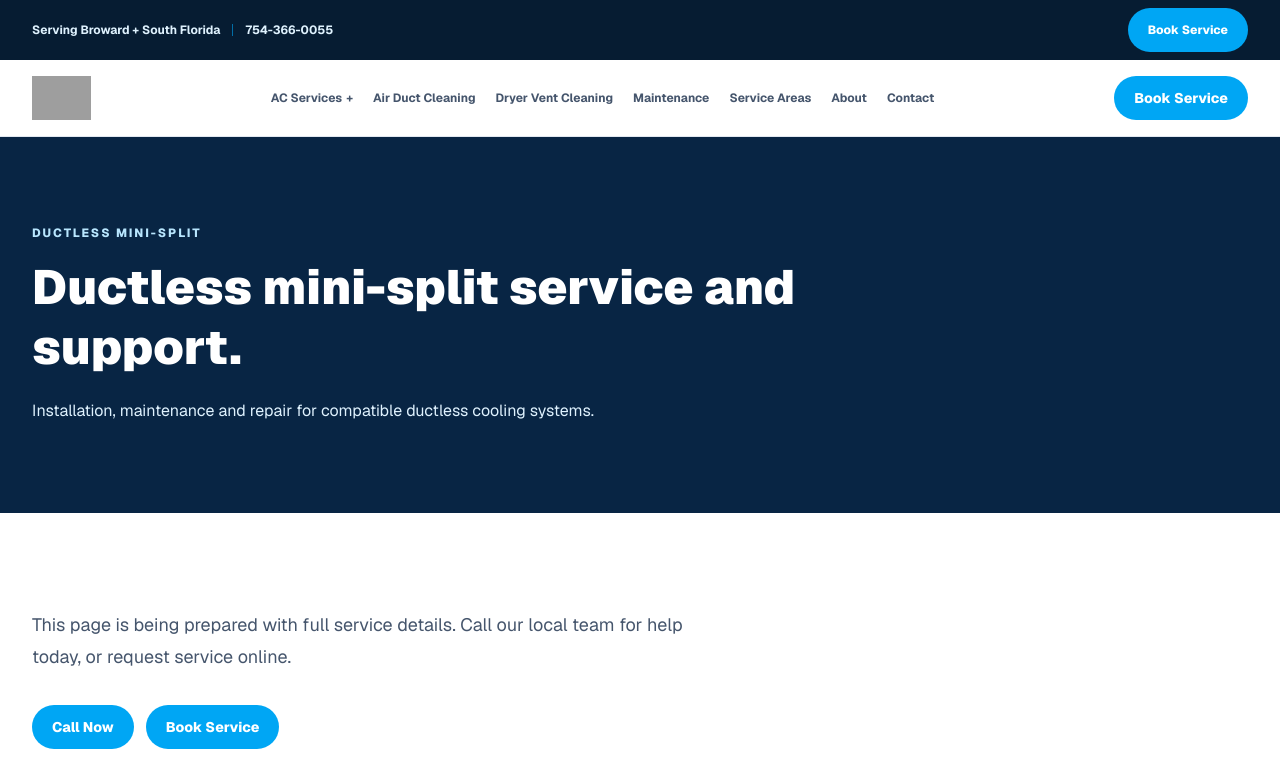
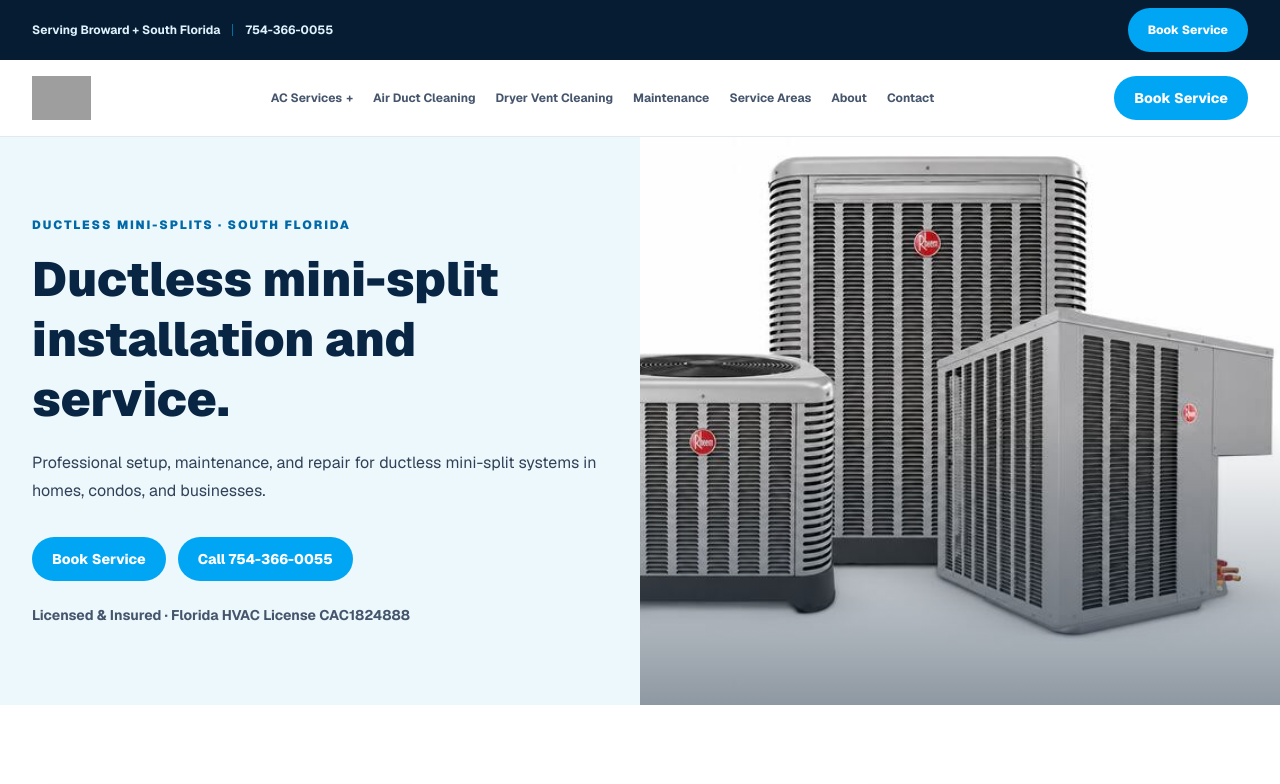
Before and after one commit to topnotchacservices/topnotch-website, a Next.js app: page /ductless-mini-split in a window 1280 px wide. Shown: the top 784 px of the page. Built offline with nearby package versions, Linux system fonts and the light colour scheme; grey boxes are pictures that could not be loaded.

Commit message:
Restore full service page content and photos

```diff
--- a/app/ductless-mini-split/page.tsx
+++ b/app/ductless-mini-split/page.tsx
@@ -1,2 +1,5 @@
-import { TemporaryPage } from "@/components/site-shell";
-export default function DuctlessMiniSplitPage() { return <TemporaryPage eyebrow="DUCTLESS MINI-SPLIT" title="Ductless mini-split service and support." description="Installation, maintenance and repair for compatible ductless cooling systems." />; }
+import { ServiceLandingPage } from "@/components/service-landing-page";
+
+export default function ServicePage() {
+  return <ServiceLandingPage eyebrow={"DUCTLESS MINI-SPLITS · SOUTH FLORIDA"} title={"Ductless mini-split installation and service."} description={"Professional setup, maintenance, and repair for ductless mini-split systems in homes, condos, and businesses."} image={"/images/home/ac-installation.svg"} imageAlt={"Top Notch AC Services ductless mini-split service"} highlights={["Mini-split installation","System maintenance","Repair diagnostics"]} processTitle={"Comfort for the rooms that need it most."} process={["Evaluate the room and system needs","Install or inspect the equipment","Test operation and explain care"]} />;
+}
```
